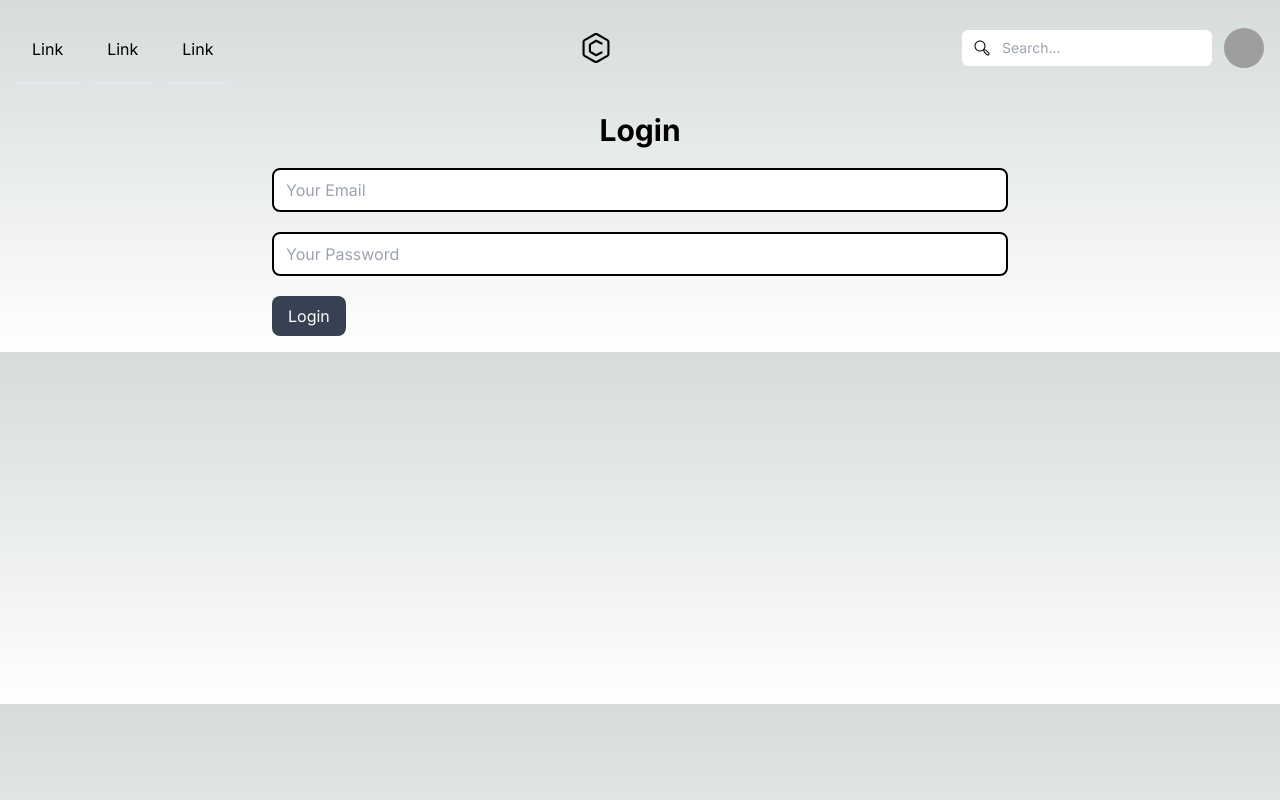
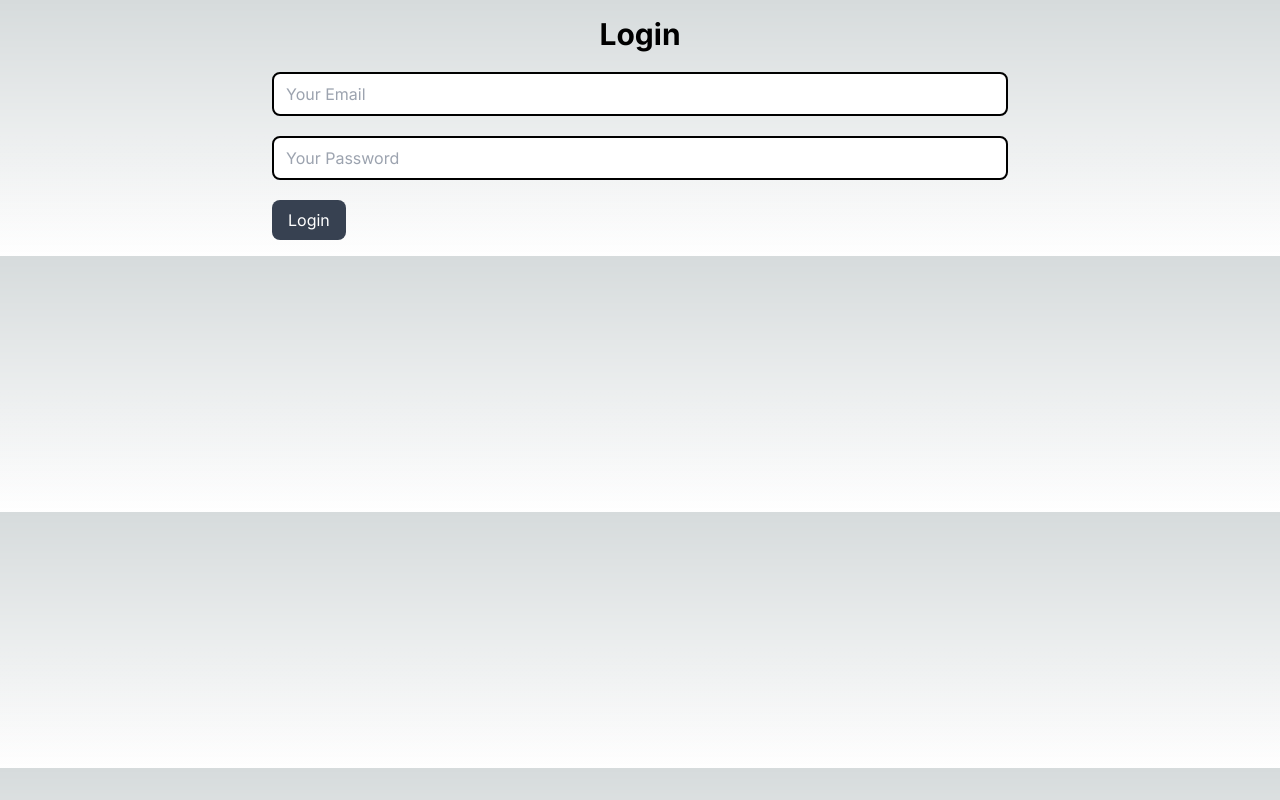
Before and after one commit to mehedi-hasan95/newspaper, a Next.js app: page /user/login in a window 1280 px wide. Built offline with nearby package versions, Linux system fonts and the light colour scheme; grey boxes are pictures that could not be loaded.

Commit message:
Dashboard Layout done

```diff
--- /dev/null
+++ b/src/app/dashboard/layout.jsx
@@ -0,0 +1,22 @@
+import DashboardLayout from "@/components/DashboardLayout";
+
+export const metadata = {
+    title: "Create Next App",
+    description: "Generated by create next app",
+};
+
+export default function MainDashboard({ children }) {
+    return (
+        <html lang="en">
+            <body className="px-5 mt-5">
+                <div className="flex">
+                    <div className="w-1/4 pt-3">Mehedi</div>
+                    <div className="w-3/4">
+                        <DashboardLayout />
+                        {children}
+                    </div>
+                </div>
+            </body>
+        </html>
+    );
+}
--- /dev/null
+++ b/src/app/dashboard/profile/page.jsx
@@ -0,0 +1,9 @@
+const ProfilePage = () => {
+    return (
+        <div className="">
+            <h2>This is Profile</h2>
+        </div>
+    );
+};
+
+export default ProfilePage;
--- a/src/app/layout.js
+++ b/src/app/layout.js
@@ -1,6 +1,5 @@
 import { Inter } from "next/font/google";
 import "./globals.css";
-import NavMenu from "@/components/NavMenu";
 
 const inter = Inter({ subsets: ["latin"] });
 
@@ -12,10 +11,7 @@ export const metadata = {
 export default function RootLayout({ children }) {
     return (
         <html lang="en">
-            <body className={inter.className}>
-                <NavMenu />
-                {children}
-            </body>
+            <body className={inter.className}>{children}</body>
         </html>
     );
 }
--- a/src/app/page.js
+++ b/src/app/page.js
@@ -1,12 +1,16 @@
-import Image from 'next/image'
+import MainLayout from "@/components/MainLayout";
+import Image from "next/image";
 
 export default function Home() {
     return (
+        <MainLayout>
             <main className="flex min-h-screen flex-col items-center justify-between p-24">
                 <div className="z-10 max-w-5xl w-full items-center justify-between font-mono text-sm lg:flex">
                     <p className="fixed left-0 top-0 flex w-full justify-center border-b border-gray-300 bg-gradient-to-b from-zinc-200 pb-6 pt-8 backdrop-blur-2xl dark:border-neutral-800 dark:bg-zinc-800/30 dark:from-inherit lg:static lg:w-auto  lg:rounded-xl lg:border lg:bg-gray-200 lg:p-4 lg:dark:bg-zinc-800/30">
                         Get started by editing&nbsp;
-          <code className="font-mono font-bold">src/app/page.js</code>
+                        <code className="font-mono font-bold">
+                            src/app/page.js
+                        </code>
                     </p>
                     <div className="fixed bottom-0 left-0 flex h-48 w-full items-end justify-center bg-gradient-to-t from-white via-white dark:from-black dark:via-black lg:static lg:h-auto lg:w-auto lg:bg-none">
                         <a
@@ -15,7 +19,7 @@ export default function Home() {
                             target="_blank"
                             rel="noopener noreferrer"
                         >
-            By{' '}
+                            By{" "}
                             <Image
                                 src="/vercel.svg"
                                 alt="Vercel Logo"
@@ -47,13 +51,14 @@ export default function Home() {
                         rel="noopener noreferrer"
                     >
                         <h2 className={`mb-3 text-2xl font-semibold`}>
-            Docs{' '}
+                            Docs{" "}
                             <span className="inline-block transition-transform group-hover:translate-x-1 motion-reduce:transform-none">
                                 -&gt;
                             </span>
                         </h2>
                         <p className={`m-0 max-w-[30ch] text-sm opacity-50`}>
-            Find in-depth information about Next.js features and API.
+                            Find in-depth information about Next.js features and
+                            API.
                         </p>
                     </a>
 
@@ -64,13 +69,14 @@ export default function Home() {
                         rel="noopener noreferrer"
                     >
                         <h2 className={`mb-3 text-2xl font-semibold`}>
-            Learn{' '}
+                            Learn{" "}
                             <span className="inline-block transition-transform group-hover:translate-x-1 motion-reduce:transform-none">
                                 -&gt;
                             </span>
                         </h2>
                         <p className={`m-0 max-w-[30ch] text-sm opacity-50`}>
-            Learn about Next.js in an interactive course with&nbsp;quizzes!
+                            Learn about Next.js in an interactive course
+                            with&nbsp;quizzes!
                         </p>
                     </a>
 
@@ -81,7 +87,7 @@ export default function Home() {
                         rel="noopener noreferrer"
                     >
                         <h2 className={`mb-3 text-2xl font-semibold`}>
-            Templates{' '}
+                            Templates{" "}
                             <span className="inline-block transition-transform group-hover:translate-x-1 motion-reduce:transform-none">
                                 -&gt;
                             </span>
@@ -98,16 +104,18 @@ export default function Home() {
                         rel="noopener noreferrer"
                     >
                         <h2 className={`mb-3 text-2xl font-semibold`}>
-            Deploy{' '}
+                            Deploy{" "}
                             <span className="inline-block transition-transform group-hover:translate-x-1 motion-reduce:transform-none">
                                 -&gt;
                             </span>
                         </h2>
                         <p className={`m-0 max-w-[30ch] text-sm opacity-50`}>
-            Instantly deploy your Next.js site to a shareable URL with Vercel.
+                            Instantly deploy your Next.js site to a shareable
+                            URL with Vercel.
                         </p>
                     </a>
                 </div>
             </main>
-  )
+        </MainLayout>
+    );
 }
--- /dev/null
+++ b/src/components/DashboardLayout.jsx
@@ -0,0 +1,29 @@
+import { headers } from "next/headers";
+import Link from "next/link";
+import UserDashboard from "./UserDashboard";
+
+const DashboardLayout = () => {
+    const headersList = headers();
+    const firstName = headersList.get("firstName");
+    return (
+        <div>
+            <div className="px-5 flex justify-between items-center">
+                <Link href="/">Home</Link>
+                <div className="">
+                    {firstName === "0" ? (
+                        <Link
+                            href="/user/login"
+                            className="hidden cursor-pointer px-6 py-2 font-semibold rounded lg:block dark:bg-violet-400 dark:text-gray-900"
+                        >
+                            Log in
+                        </Link>
+                    ) : (
+                        <UserDashboard />
+                    )}
+                </div>
+            </div>
+        </div>
+    );
+};
+
+export default DashboardLayout;
--- /dev/null
+++ b/src/components/MainLayout.jsx
@@ -0,0 +1,17 @@
+import NavMenu from "./NavMenu";
+
+export const metadata = {
+    title: "Create Next App",
+    description: "Generated by create next app",
+};
+
+export default function MainLayout({ children }) {
+    return (
+        <html lang="en">
+            <body className="">
+                <NavMenu />
+                {children}
+            </body>
+        </html>
+    );
+}
--- a/src/components/NavMenu.jsx
+++ b/src/components/NavMenu.jsx
@@ -1,6 +1,7 @@
 import { headers } from "next/headers";
 import UserDashboard from "./UserDashboard";
 import Link from "next/link";
+import { Search } from "lucide-react";
 const NavMenu = () => {
     const headersList = headers();
     const firstName = headersList.get("firstName");
@@ -55,22 +56,14 @@ const NavMenu = () => {
                 <div className="flex relative">
                     <div className="flex items-center md:space-x-4">
                         <div className="relative">
-                            <span className="absolute inset-y-0 left-0 flex items-center pl-2">
-                                <button
-                                    type="submit"
-                                    title="Search"
-                                    className="p-1 focus:outline-none focus:ring"
-                                >
-                                    <svg
-                                        fill="currentColor"
-                                        viewBox="0 0 512 512"
-                                        className="w-4 h-4 dark:text-gray-100"
-                                    >
-                                        <path d="M479.6,399.716l-81.084-81.084-62.368-25.767A175.014,175.014,0,0,0,368,192c0-97.047-78.953-176-176-176S16,94.953,16,192,94.953,368,192,368a175.034,175.034,0,0,0,101.619-32.377l25.7,62.2L400.4,478.911a56,56,0,1,0,79.2-79.195ZM48,192c0-79.4,64.6-144,144-144s144,64.6,144,144S271.4,336,192,336,48,271.4,48,192ZM456.971,456.284a24.028,24.028,0,0,1-33.942,0l-76.572-76.572-23.894-57.835L380.4,345.771l76.573,76.572A24.028,24.028,0,0,1,456.971,456.284Z"></path>
-                                    </svg>
-                                </button>
-                            </span>
+                            <label
+                                htmlFor="search"
+                                className="absolute inset-y-0 left-0 flex items-center pl-2 cursor-pointer"
+                            >
+                                <Search size={16} />
+                            </label>
                             <input
+                                id="search"
                                 type="search"
                                 name="Search"
                                 placeholder="Search..."
--- a/src/components/UserDashboard.jsx
+++ b/src/components/UserDashboard.jsx
@@ -39,12 +39,13 @@ const UserDashboard = () => {
             {isOpen && (
                 <div
                     ref={ref}
-                    className="absolute rounded-xl shadow-md px-5 py-5 md:w-3/4 bg-white overflow-hidden right-0 text-sm"
+                    className="absolute rounded-xl shadow-md px-5 py-5 md:w-52 bg-white overflow-hidden right-0 text-sm"
                 >
                     <div className="flex gap-y-2 flex-col">
                         <Link
-                            href="#"
+                            href="/dashboard/profile"
                             className="font-semibold flex gap-3 pt-3"
+                            onClick={() => setIsOpen(false)}
                         >
                             <User2 size={24} />
                             Profile
```
Lines whose indentation alone changed are shown as unchanged.
